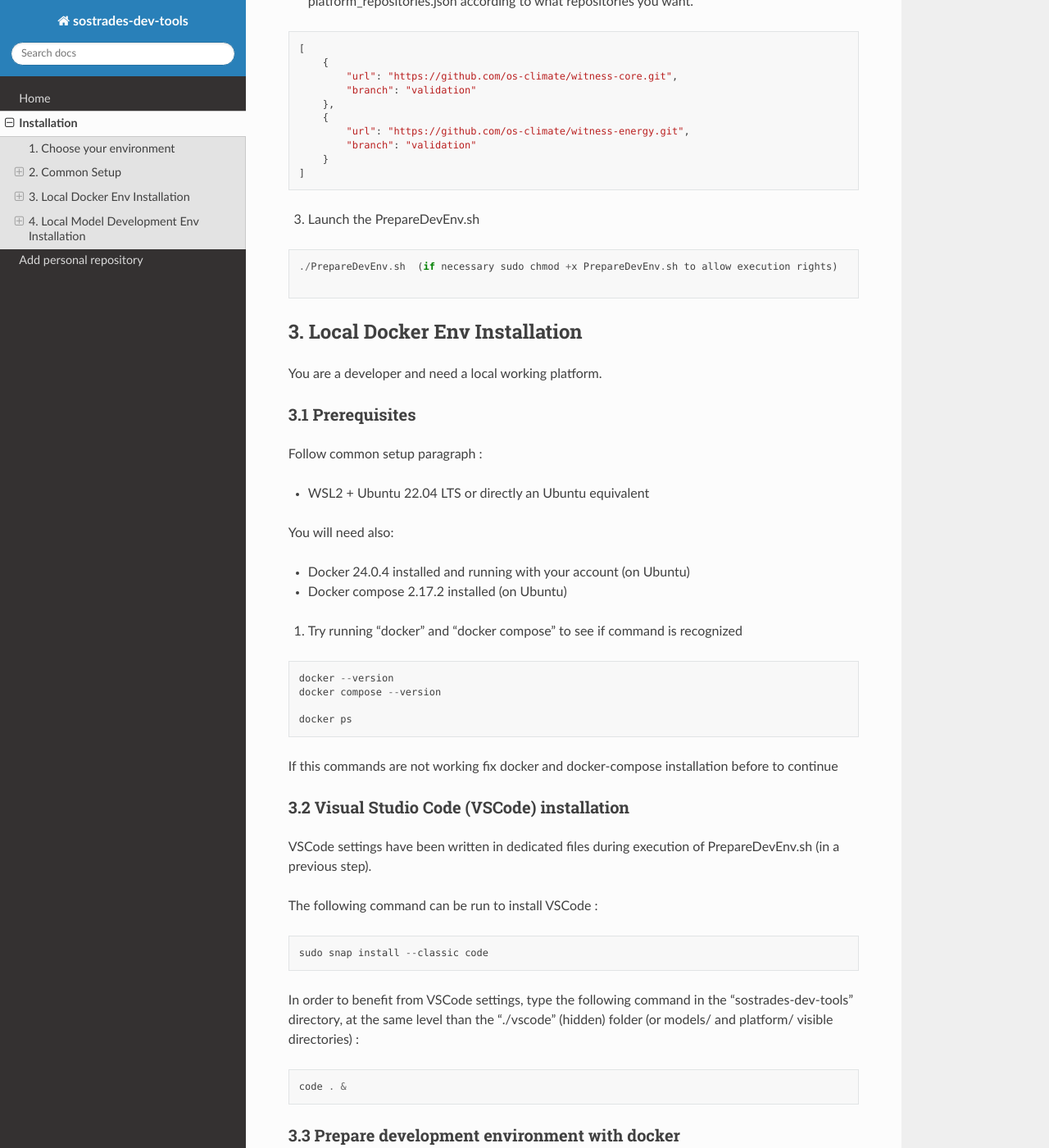
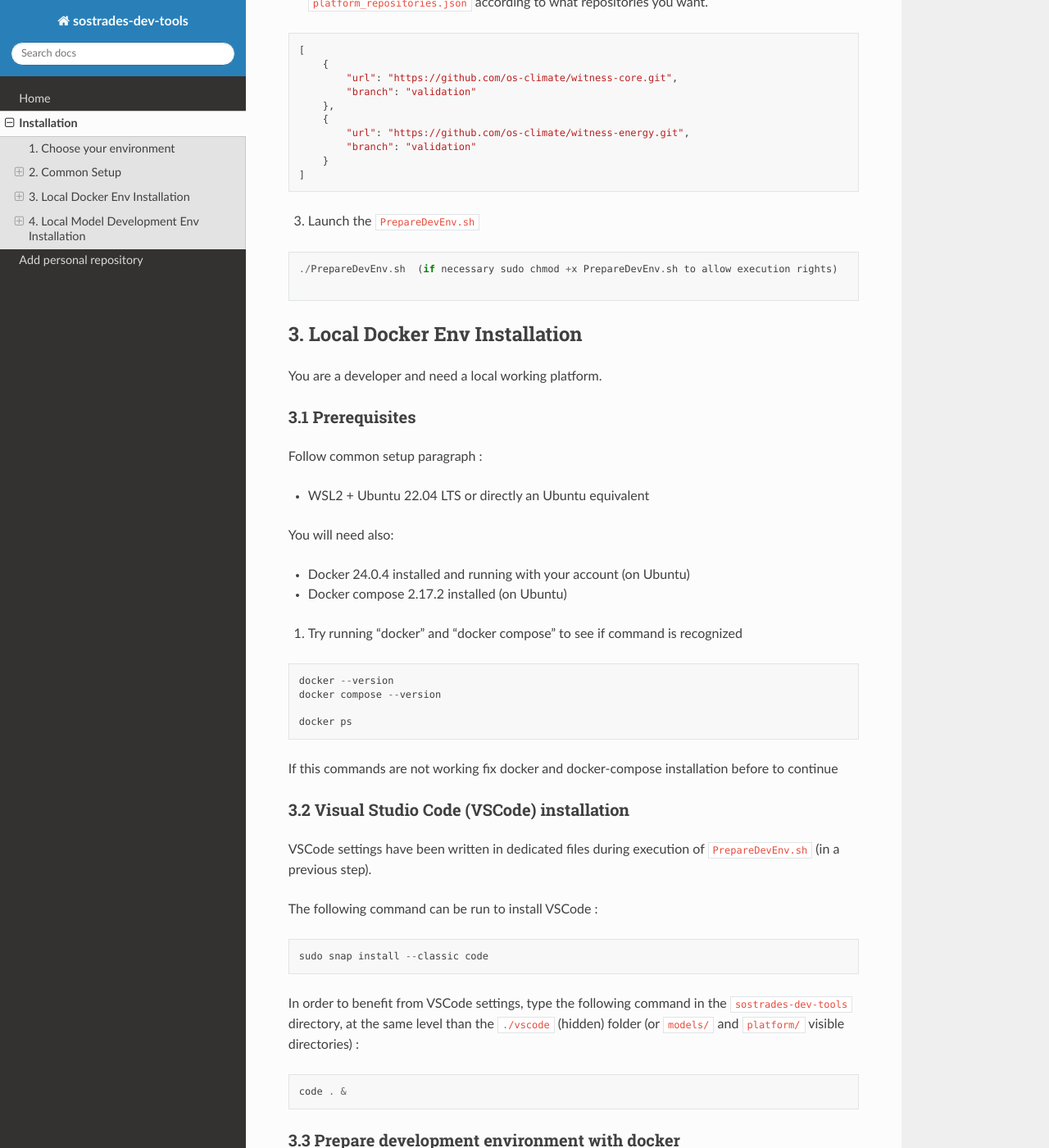
Before and after one commit to os-climate/sostrades-dev-tools, a Sphinx documentation site: the page built from docs/source/README.md, in a window 1280 px wide and 1400 px high, scrolled down 2877 px. Shown: the whole window at 82% size. Built offline with Sphinx 7.4.7 and the Read the Docs theme 2.0.0, drawn with Linux system fonts in a browser that asks for light colours; some of the changed text lies outside the part shown.

Commit message:
update links from doc

````diff
--- a/docs/source/README.md
+++ b/docs/source/README.md
@@ -75,7 +75,7 @@ git clone https://github.com/os-climate/sostrades-dev-tools
 
 cd sostrades-dev-tools
 ```
-2. If needed configure model repositories : Edit the model_repositories.json and platform_repositories.json according to what repositories you want.
+2. If needed configure model repositories : Edit the `model_repositories.json` and `platform_repositories.json` according to what repositories you want.
 
 ```
 [
@@ -89,7 +89,7 @@ cd sostrades-dev-tools
     }
 ]
 ```
-3. Launch the PrepareDevEnv.sh
+3. Launch the `PrepareDevEnv.sh`
 ```
 ./PrepareDevEnv.sh  (if necessary sudo chmod +x PrepareDevEnv.sh to allow execution rights)
 
@@ -122,14 +122,14 @@ docker ps
  If this commands are not working fix docker and docker-compose installation before to continue
 
 ### 3.2 Visual Studio Code (VSCode) installation
-VSCode settings have been written in dedicated files during execution of PrepareDevEnv.sh (in a previous step).
+VSCode settings have been written in dedicated files during execution of `PrepareDevEnv.sh` (in a previous step).
 
 The following command can be run to install VSCode :
 ```
 sudo snap install --classic code
 ```
 
-In order to benefit from VSCode settings, type the following command in the "sostrades-dev-tools" directory, at the same level than the "./vscode" (hidden) folder (or models/ and platform/ visible directories) :
+In order to benefit from VSCode settings, type the following command in the `sostrades-dev-tools` directory, at the same level than the `./vscode` (hidden) folder (or `models/` and `platform/` visible directories) :
 ```
 code . &
 ```
@@ -190,9 +190,9 @@ After having launched each debug profile your application should be available on
 
 ### 3.5 Useful links
 
-https://code.visualstudio.com/docs/containers/docker-compose
+[https://code.visualstudio.com/docs/containers/docker-compose](https://code.visualstudio.com/docs/containers/docker-compose)
 
-https://code.visualstudio.com/docs/containers/debug-common
+[https://code.visualstudio.com/docs/containers/debug-common](https://code.visualstudio.com/docs/containers/debug-common)
 
 ## 4. Local Model Development Env Installation
 The objective is to have a working local dev environment based on a conda venv, with pre-configured VS-CODE workspace to be able to run code and debug. Other IDE may be used but should be configured properly.
@@ -210,14 +210,14 @@ Follow 2. common setup paragraph :
 ```
 
 ### 4.3 Visual Studio Code (VSCode) installation
-VSCode settings have been written in dedicated files during execution of PrepareDevEnv.sh (in a previous step).
+VSCode settings have been written in dedicated files during execution of `PrepareDevEnv.sh` (in a previous step).
 
 The following command can be run to install VSCode :
 ```
 sudo snap install --classic code
 ```
 
-In order to benefit from VSCode settings, type the following command in the "sostrades-dev-tools" directory, at the same level than the "./vscode" (hidden) folder (or models/ and platform/ visible directories) :
+In order to benefit from VSCode settings, type the following command in the `sostrades-dev-tools` directory, at the same level than the `./vscode` (hidden) folder (or `models/` and `platform/` visible directories) :
 ```
 code . &
 ```
````
Also changed, not shown: docs/source/add-repository.md (+6 -6 lines).
